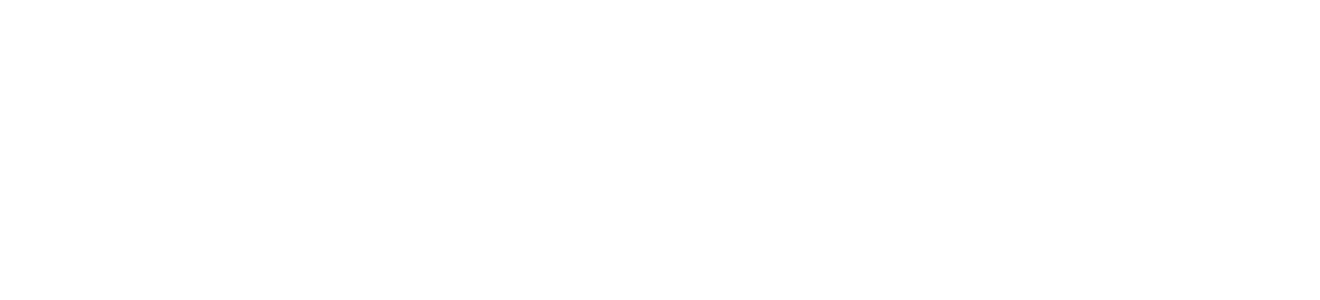
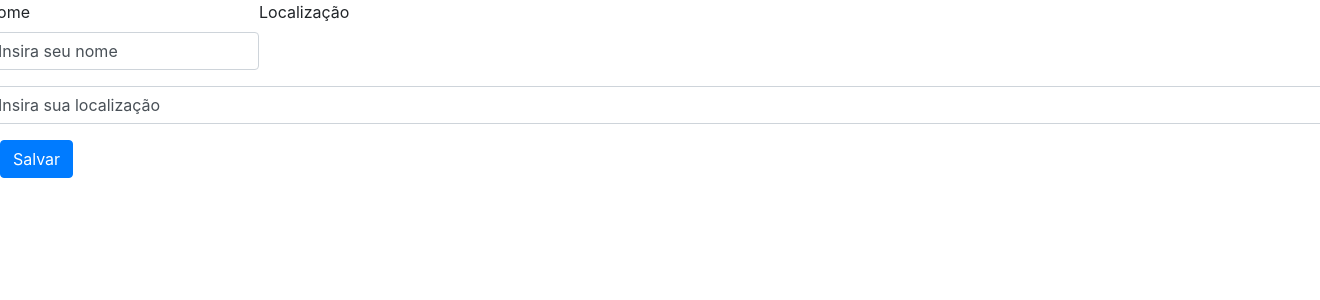
Before and after one commit to PPonte5/Crud-PGEVEICULOS-with-PHP, a PHP site: page / in a window 1320 px wide; the page is wider, and only the part inside the window is pictured. Before the commit the part shown is empty. Shown: the top 300 px of that part. Run offline with PHP 8.4, Linux system fonts and the light colour scheme; some libraries are stand-ins or nearby versions.

Commit message:
Update index.php

```diff
--- a/index.php
+++ b/index.php
@@ -5,10 +5,25 @@
 	<meta name="viewport" content="width=device-width, initial-scale=1">
 	<title></title>
 	<script src="https://code.jquery.com/jquery-2.1.3.min.js"></script>
-	<script link="stylesheet" href="css\bootstrap.min.css"></script>
-	<script link="stylesheet" href="js\bootstrap.min.js"></script>
+	<link rel="stylesheet" href="css\bootstrap.min.css">
+	<link rel="stylesheet" href="js\bootstrap.min.js">
 </head>
 <body>
+	<div class="row" class="justify-content-center">
+		<form action="process.php" method="POST"></form>
+		<div class="form-group">
+			<label>Nome</label>
+			<input type="text" name="name" class="form-control" value="Insira seu nome">
+		</div>
 
+		<div class="form-group"></div>
+			<label>Localização</label>
+			<input type="text" name="location" class="form-control" value="Insira sua localização">
+		</div>
+
+		<div class="form-group"></div>
+			<button type="submit" class="btn btn-primary" name="save">Salvar</button>
+		</div>
+	</div>
 </body>
 </html>
```
